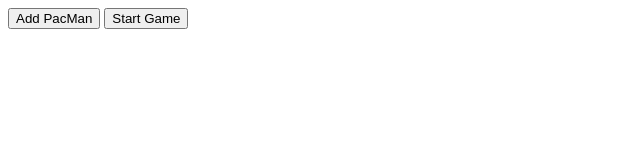
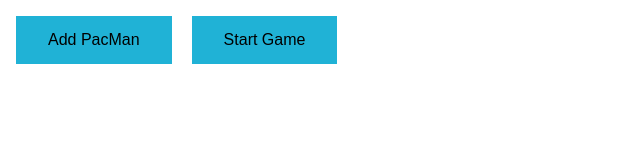
Before and after one commit to B3x0r/Pacmen-Factory, a plain HTML site: page index.html in a window 1280 px wide. Shown: the whole page, without its empty margins (0-640 px from the left). Drawn offline with Linux system fonts and the light colour scheme.

Commit message:
updated buttons

```diff
--- a/index.html
+++ b/index.html
@@ -4,12 +4,28 @@
     <title>Pacmen</title>
     <!-- DO NOT CHANGE THIS LINE OF CODE -->
     <script src="./pacmen.js"></script>
+
+    <style>
+        .button {
+          background-color: #20b2d6;
+          border: none;
+          color: black;
+          padding: 15px 32px;
+          text-align: center;
+          text-decoration: none;
+          display: inline-block;
+          font-size: 16px;
+          margin: 8px 8px 4px 8px;
+          cursor: pointer;
+          z-index: 1000;
+        }
+        </style>
 </head>
 
 <body>
     <div id='game'>
-        <button onclick='makeOne()' width='200' height='30'>Add PacMan</button>
-        <button onclick='update()' width='200' height='30'>Start Game</button>
+        <button class="button" onclick='makeOne()'>Add PacMan</button>
+        <button class="button" onclick='update()'>Start Game</button>
     </div>
 </body>
 
--- a/pacmen.js
+++ b/pacmen.js
@@ -1,7 +1,7 @@
 let pos = 0;
 const pacArray = [
-  ['PacMan1.png', 'PacMan2.png'],
-  ['PacMan3.png', 'PacMan4.png'],
+  ['images/PacMan1.png', 'images/PacMan2.png'],
+  ['images/PacMan3.png', 'images/PacMan4.png'],
 ];
 let direction = 0;
 const pacMen = []; // This array holds all the pacmen
@@ -18,19 +18,19 @@ function setToRandom(scale) {
 function makePac() {
   // returns an object with random values scaled {x: 33, y: 21}
   let velocity = setToRandom(10); // {x:?, y:?}
-  let position = setToRandom(200);
+  let position = setToRandom(500);
 
   // Add image to div id = game
   let game = document.getElementById('game');
   let newimg = document.createElement('img');
   newimg.style.position = 'absolute';
-  newimg.src = 'PacMan1.png';
+  newimg.src = 'images/PacMan1.png';
   newimg.open = 0;
   newimg.count = 0;
   newimg.width = 100;
   // set position here
   newimg.style.left = position.x;
-  newimg.style.top = position.y;
+  newimg.style.top = position.y + 80;
 
   // add new Child image to game
   game.appendChild(newimg);
```
Also changed, not shown: images/PacMan1.png (renamed from PacMan1.png), images/PacMan2.png (renamed from PacMan2.png), images/PacMan3.png (renamed from PacMan3.png), images/PacMan4.png (renamed from PacMan4.png), 1 other file.
